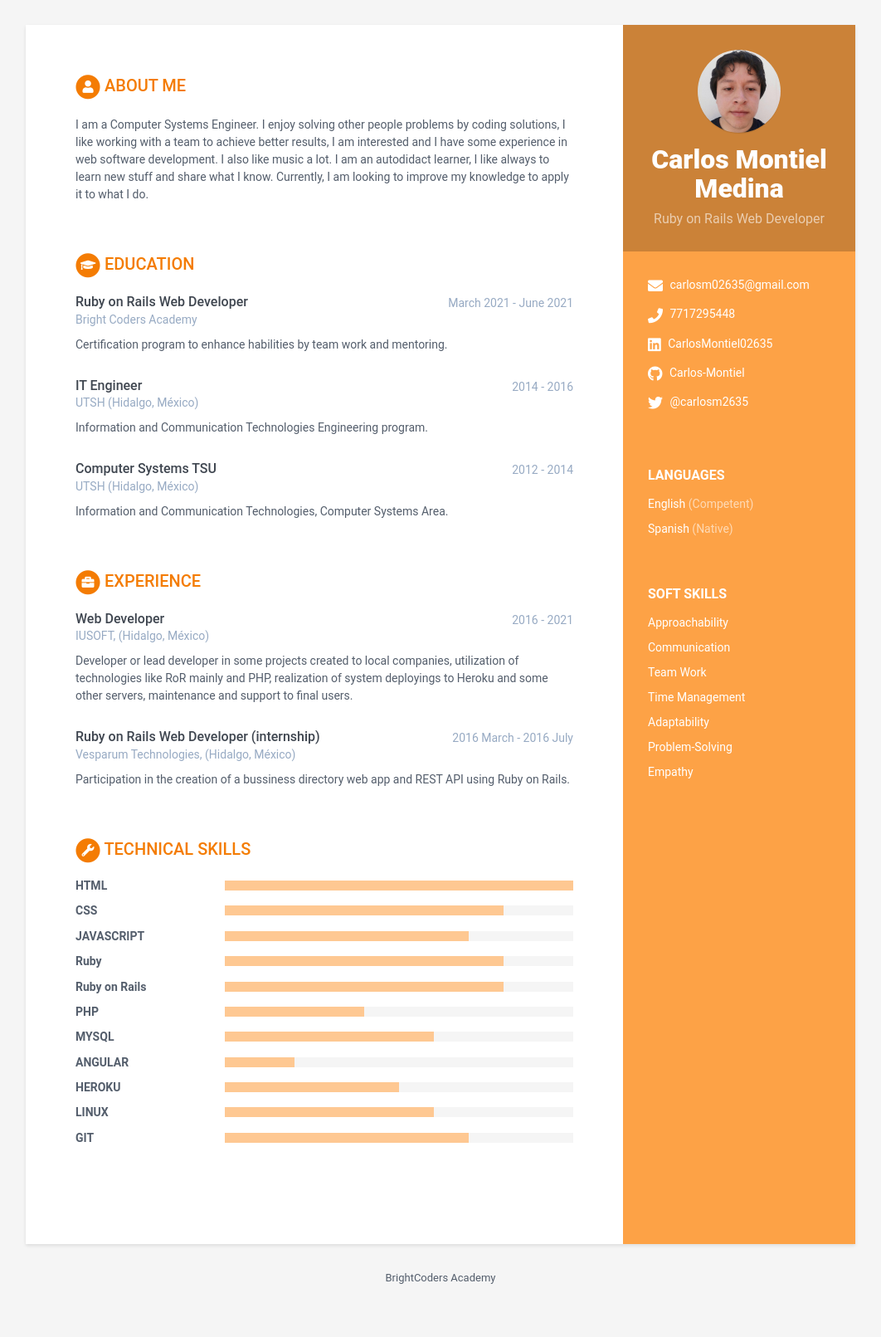
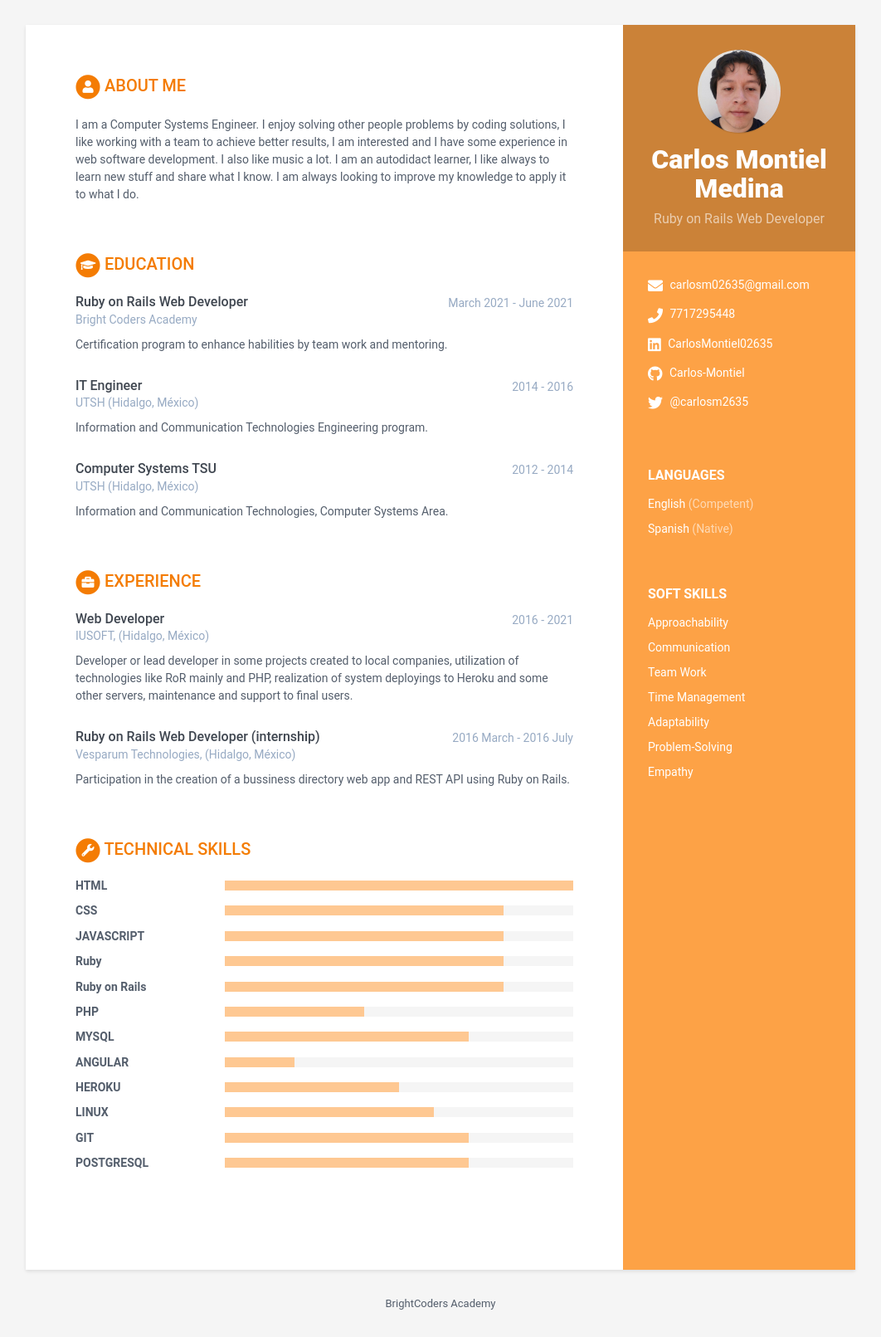
Before and after one commit to BC-MAR-21-ROR/kata-resume-Carlos-Montiel, a Jekyll site: the page built from index.html, in a window 1280 px wide. Shown: the whole page at 83% size, without its empty margins (109-1171 px from the left). Built offline with Jekyll 4.4.1, drawn with Linux system fonts in a browser that asks for light colours; before the commit the page ends 1581 px from its top, so only the background shows below that.

Commit message:
Update data.yml
Update some information

```diff
--- a/_data/data.yml
+++ b/_data/data.yml
@@ -59,7 +59,7 @@ sidebar:
 career-profile:
   title: About Me # NO MODIFICAR
   summary: |
-    I am a Computer Systems Engineer. I enjoy solving other people problems by coding solutions, I like working with a team to achieve better results, I am interested and I have some experience in web software development. I also like music a lot. I am an autodidact learner, I like always to learn new stuff and share what I know. Currently, I am looking to improve my knowledge to apply it to what I do.
+    I am a Computer Systems Engineer. I enjoy solving other people problems by coding solutions, I like working with a team to achieve better results, I am interested and I have some experience in web software development. I also like music a lot. I am an autodidact learner, I like always to learn new stuff and share what I know. I am always looking to improve my knowledge to apply it to what I do.
 
 # Registra aquí tus estudios. Agrega o elimina según sea necesario
 educationcomplete:
@@ -114,7 +114,7 @@ skills:
       level: 80%
 
     - name: JAVASCRIPT
-      level: 70%
+      level: 80%
 
     - name: Ruby
       level: 80%
@@ -126,7 +126,7 @@ skills:
       level: 40%
 
     - name: MYSQL
-      level: 60%
+      level: 70%
 
     - name: ANGULAR
       level: 20%
@@ -140,6 +140,9 @@ skills:
     - name: GIT
       level: 70%
 
+    - name: POSTGRESQL
+      level: 70%
+
 # NO MODIFICAR
 footer: >
   BrightCoders Academy
```
